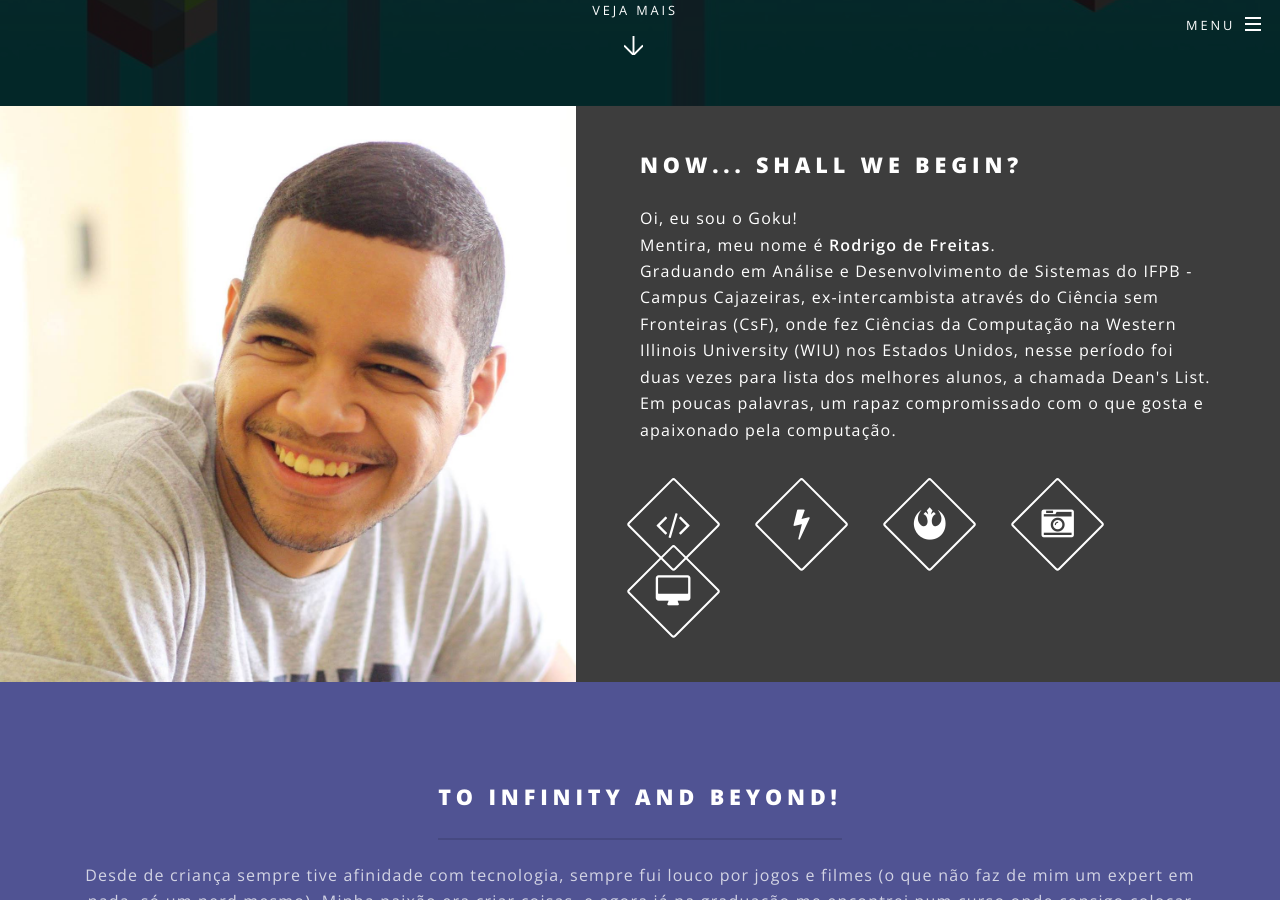
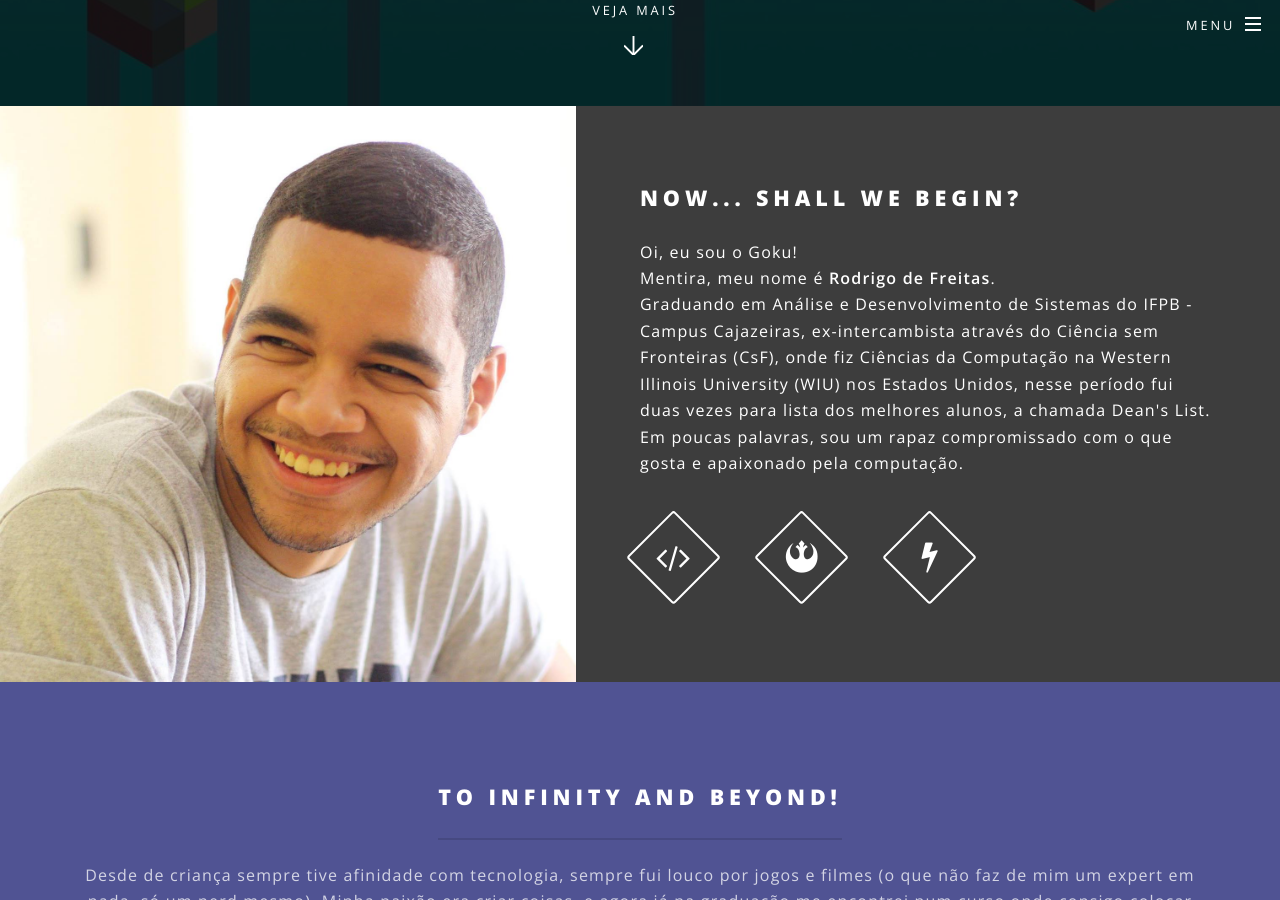
Before and after one commit to rodrigodfreitas/rodrigodfreitas.github.io, a Jekyll site: the page index.html, which Jekyll copies as it is, in a window 1280 px wide and 900 px high, scrolled down 794 px. Built offline with Jekyll 4.4.1, drawn with Linux system fonts in a browser that asks for light colours.

Commit message:
Atualização na Index.html

```diff
--- a/index.html
+++ b/index.html
@@ -57,13 +57,13 @@
 								<h2>Now... Shall we begin?</h2>
 								<p>Oi, eu sou o Goku!<br>
                                     Mentira, meu nome é <strong>Rodrigo de Freitas</strong>.<br>
-                                    Graduando em Análise e Desenvolvimento de Sistemas do IFPB - Campus Cajazeiras, ex-intercambista através do Ciência sem Fronteiras (CsF), onde fez Ciências da Computação na Western Illinois University (WIU) nos Estados Unidos, nesse período foi duas vezes para lista dos melhores alunos, a chamada Dean's List. Em poucas palavras, um rapaz compromissado com o que gosta e apaixonado pela computação. </p>
+                                    Graduando em Análise e Desenvolvimento de Sistemas do IFPB - Campus Cajazeiras, ex-intercambista através do Ciência sem Fronteiras (CsF), onde fiz Ciências da Computação na Western Illinois University (WIU) nos Estados Unidos, nesse período fui duas vezes para lista dos melhores alunos, a chamada Dean's List. Em poucas palavras, sou um rapaz compromissado com o que gosta e apaixonado pela computação. </p>
 							<ul class="icons major">
 								<li><span class="icon fa-code major style4"><span class="label">Code</span></span></li>
+								<li><span class="icon fa-rebel major style6"><span class="label">Rebel</span></span></li>
 								<li><span class="icon fa-bolt major style6"><span class="label">Bolt</span></span></li>
-								<li><span class="icon fa-rebel major style6"><span class="label">Rebel</span></span></li>
-								<li><span class="icon fa-camera-retro major style6"><span class="label">Camera</span></span></li>
-								<li><span class="icon fa-desktop major style5"><span class="label">Desktop</span></span></li>
+							<!--<li><span class="icon fa-camera-retro major style6"><span class="label">Camera</span></span></li>
+								<li><span class="icon fa-desktop major style5"><span class="label">Desktop</span></span></li> -->
 							</ul>
 						</section>
 					</section>
```
